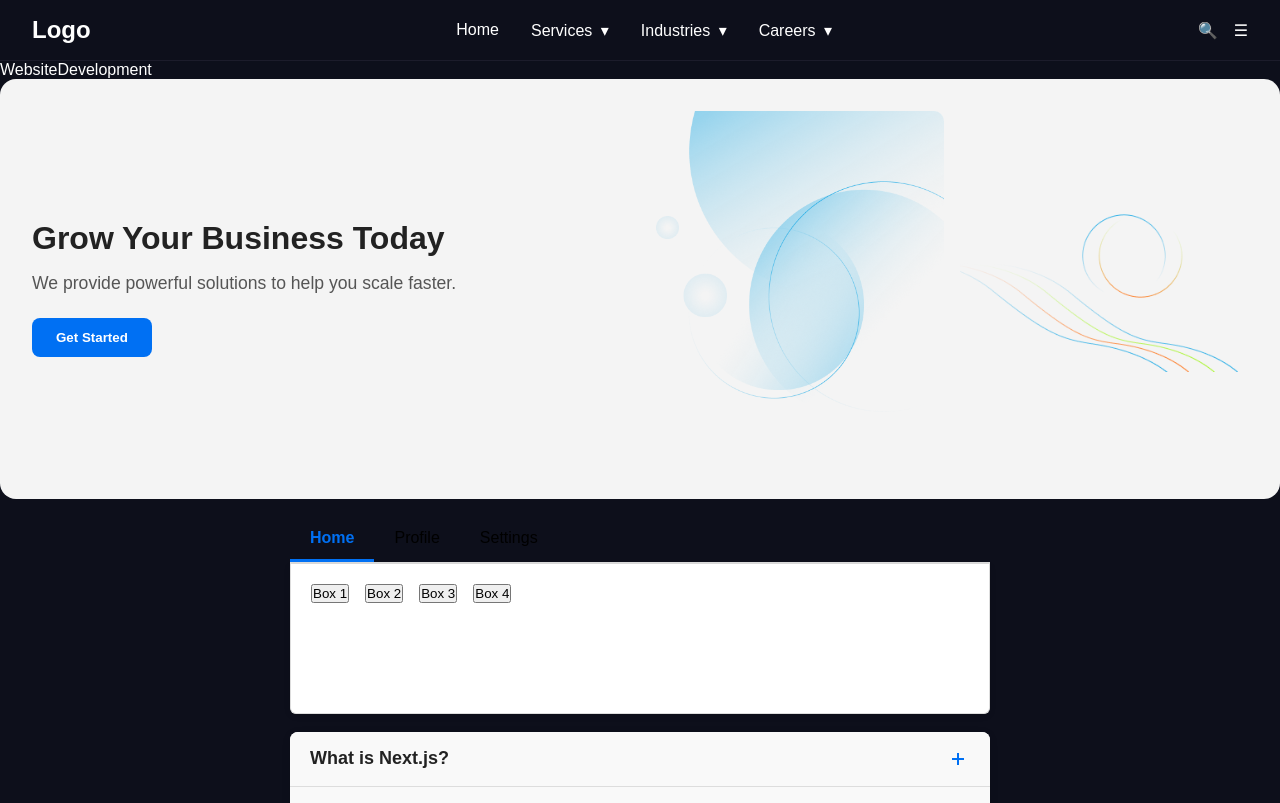
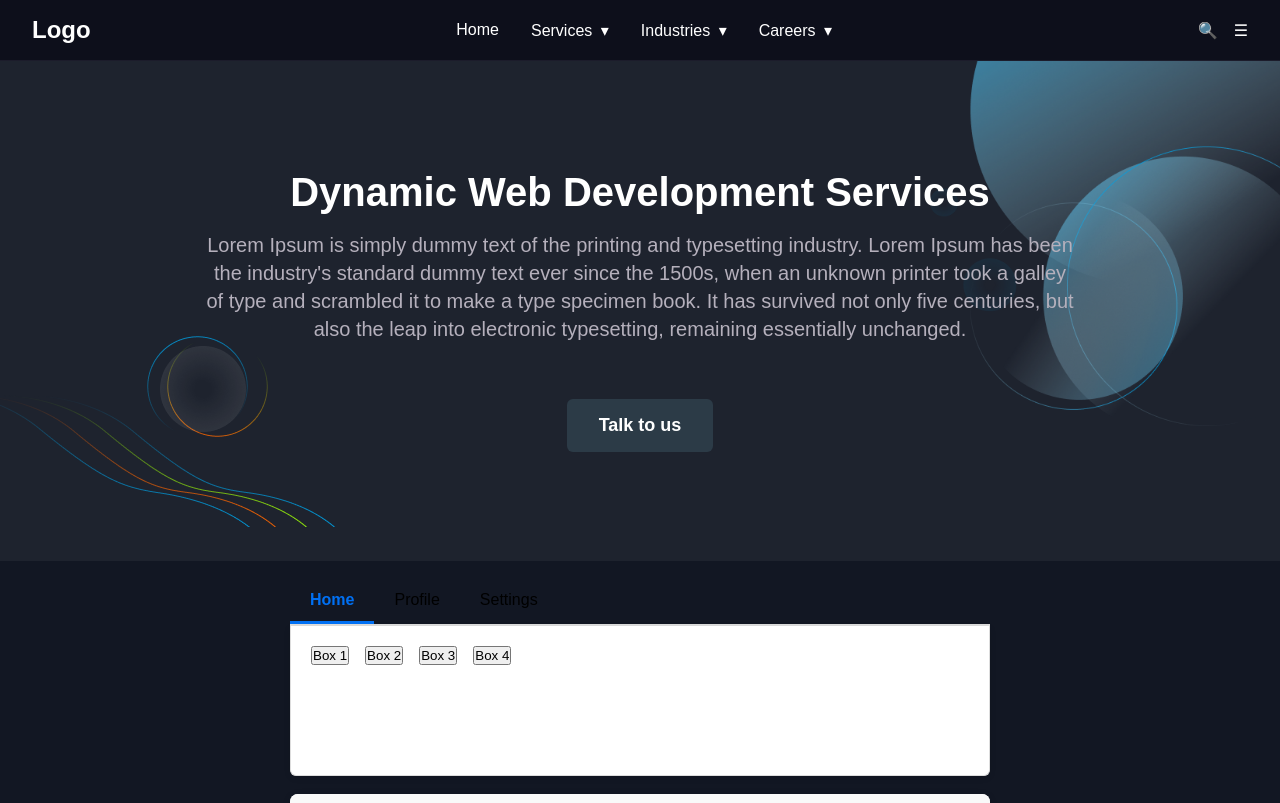
Before and after one commit to magicchat-core/powermetica, a Next.js app: page /website-development in a window 1280 px wide. Shown: the top 803 px of the page. Built offline with nearby package versions, Linux system fonts and the light colour scheme.

Commit message:
fixed banner css

```diff
--- a/src/Components/Banner.js
+++ b/src/Components/Banner.js
@@ -1,23 +1,21 @@
-'use client';
+"use client";
 
-import styles from './Banner.module.css';
-import Image from 'next/image';
-
-
+import styles from "./Banner.module.css";
+import Image from "next/image";
 
 export default function Banner({
   title,
   description,
   image1,
   image2,
-  buttonText
+  buttonText,
 }) {
   const handleClick = () => {
-    alert('Button clicked!');
+    alert("Button clicked!");
   };
 
   return (
-  <div>
+    <>
       <section className={styles.banner}>
         <div className={styles.textSection}>
           <h1 className={styles.title}>{title}</h1>
@@ -29,19 +27,29 @@
 
         <div className={styles.imageSection}>
           {image1 && (
-          <div className={styles.imageWrapper}>
-            <Image src={image1} alt="First image" width={400} height={300} className={styles.image} />
+            <div className={styles.imageWrapper1}>
+              <Image
+                src={image1}
+                alt="First image"
+                width={400}
+                height={300}
+                className={styles.image}
+              />
             </div>
           )}
           {image2 && (
-          <div className={styles.imageWrapper}>
-            <Image src={image2} alt="Second image" width={400} height={300} className={styles.image} />
+            <div className={styles.imageWrapper2}>
+              <Image
+                src={image2}
+                alt="Second image"
+                width={400}
+                height={300}
+                className={styles.image}
+              />
             </div>
           )}
         </div>
       </section>
-
-
-  </div>
+    </>
   );
 }
--- a/src/Components/Banner.module.css
+++ b/src/Components/Banner.module.css
@@ -1,39 +1,42 @@
 .banner {
+  position: relative;
   display: flex;
-    flex-wrap: wrap;
-    justify-content: space-between;
+  justify-content: center;
   align-items: center;
-    gap: 2rem;
-    padding: 2rem;
-    background-color: #f4f4f4;
-    border-radius: 16px;
+  padding: 4rem 2rem;
+  background-color: #1E232E;
+  overflow: hidden;
+  text-align: center;
+  height: 500px;
 }
 
 .textSection {
-    flex: 1 1 300px;
-    min-width: 250px;
+  z-index: 1;
+  max-width: 870px;
 }
 
 .title {
-    font-size: 2rem;
+  font-size: 2.5rem;
   margin-bottom: 1rem;
-    color: #222;
+  color: var(--white-color);
 }
 
 .description {
-    font-size: 1.1rem;
-    margin-bottom: 1.5rem;
-    color: #555;
+  font-size: 1.25rem;
+  margin-bottom: 3.5rem;
+  line-height: 28px;
+  color: var(--subSecondary-text);
 }
 
 .button {
-    padding: 0.75rem 1.5rem;
-    background-color: #0070f3;
-    color: white;
+  padding: 1rem 2rem;
+  background-color: #2C3B47;
+  color: var(--white-color);
   border: none;
-    border-radius: 8px;
+  border-radius: 6px;
   cursor: pointer;
   font-weight: 600;
+  font-size: 18px;
   transition: background 0.3s;
 }
 
@@ -42,23 +45,31 @@
 }
 
 .imageSection {
-    display: flex;
-    gap: 1rem;
-    flex: 1 1 300px;
-    justify-content: center;
-    flex-wrap: wrap;
+  position: absolute;
+  top: 0;
+  left: 0;
+  width: 100%;
+  height: 100%;
+  pointer-events: none;
 }
 
-  .imageWrapper {
-    flex: 1 1 45%;
-    max-width: 400px;
-    display: flex;
-    justify-content: center;
-    align-items: center;
+.imageWrapper1,
+.imageWrapper2 {
+  position: absolute;
+  max-width: 350px;
+}
+
+.imageWrapper1 {
+  top: 0;
+  right: 0;
+}
+
+.imageWrapper2 {
+  bottom: 30px;
+  left: 0;
 }
 
 .image {
-    border-radius: 10px;
   width: 100%;
   height: auto;
   object-fit: cover;
@@ -66,19 +77,21 @@
 
 @media (max-width: 768px) {
   .banner {
-      flex-direction: column;
-      text-align: center;
+    padding: 3rem;
   }
 
-    .imageSection {
-      flex-direction: column;
+  .title {
+    font-size: 2rem;
   }
 
-    .imageWrapper {
-      flex: 1 1 100%;
+  .description {
+    font-size: 1rem;
   }
-
-    .button {
-      width: 100%;
+  .imageWrapper1,
+  .imageWrapper2 {
+    max-width: 320px;
+  }
+  .imageWrapper2{
+    display: none;
   }
 }
--- a/src/app/website-development/page.js
+++ b/src/app/website-development/page.js
@@ -1,4 +1,4 @@
-"use client"; // add this at the top of WebsiteDevelopment.js
+"use client";
 
 import React from "react";
 import Banner from "@/Components/Banner";
@@ -7,8 +7,6 @@
 import tabsData from "@/Components/tabsData";
 import faqItems from "@/Components/faqItems";
 import Card from "../../Components/Card";
-
-
 
 const LightningIcon = () => (
   <svg
@@ -22,20 +20,19 @@
   </svg>
 );
 
-
 const WebsiteDevelopment = () => {
   const bannerData = {
-    title: "Grow Your Business Today",
-    description: "We provide powerful solutions to help you scale faster.",
+    title: "Dynamic Web Development Services",
+    description:
+      "Lorem Ipsum is simply dummy text of the printing and typesetting industry. Lorem Ipsum has been the industry's standard dummy text ever since the 1500s, when an unknown printer took a galley of type and scrambled it to make a type specimen book. It has survived not only five centuries, but also the leap into electronic typesetting, remaining essentially unchanged.",
     image1: "/Asset/shap.png",
     image2: "/Asset/shape2.png",
-    buttonText: "Get Started",
+    buttonText: "Talk to us",
     onButtonClick: () => alert("Let’s go!"),
   };
 
   return (
-    <div>
-      WebsiteDevelopment
+    <div style={{ backgroundColor: "#121723" }}>
       <Banner
         title={bannerData.title}
         description={bannerData.description}
@@ -45,19 +42,25 @@
         onButtonClick={bannerData.onButtonClick}
       />
 
-      <br/>
+      <br />
       <div>
         <section>
           <Tabs tabs={tabsData} />
         </section>
       </div>
 
-  <br/>
+      <br />
 
-  <FAQ items={faqItems}/>
+      <FAQ items={faqItems} />
 
-
-  <main style={{ padding: "40px", display: "flex", gap: "20px", flexWrap: "wrap" }}>
+      <main
+        style={{
+          padding: "40px",
+          display: "flex",
+          gap: "20px",
+          flexWrap: "wrap",
+        }}
+      >
         <Card
           title="Fast Performance"
           text="Optimized for speed and efficiency."
```
Lines whose indentation alone changed are shown as unchanged.
